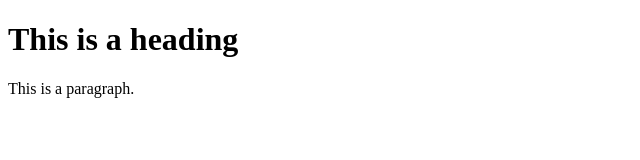
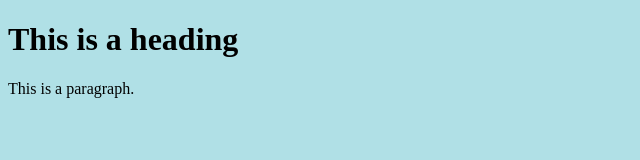
Before and after one commit to mahen11381/devopsIQ, a plain HTML site: page devopsIQ/index.html in a window 1280 px wide. Shown: the whole page, without its empty margins (0-640 px from the left). Drawn offline with Linux system fonts and the light colour scheme.

Commit message:
Update index.html

```diff
--- a/devopsIQ/index.html
+++ b/devopsIQ/index.html
@@ -1,6 +1,6 @@
 <!DOCTYPE html>
 <html>
-<body style="background-color:powdergreen;">
+<body style="background-color:powderblue;">
 
 <h1>This is a heading</h1>
 <p>This is a paragraph.</p>
```
